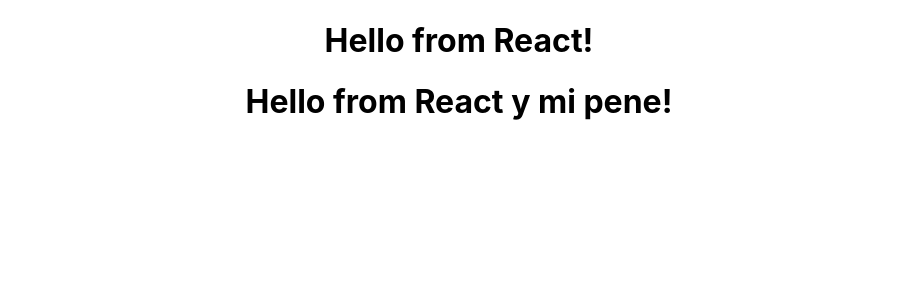
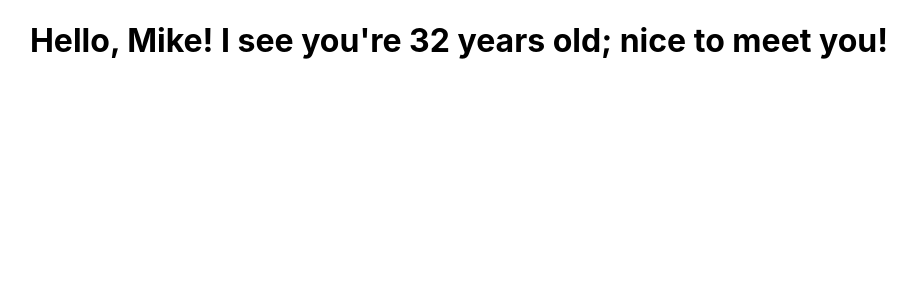
Before and after one commit to Parbelaez/react_01_cifs, a React (Create React App) app in the folder my-app/: page / in a window 1280 px wide. Shown: the top 300 px of the page, without its empty margins (181-1098 px from the left). Built offline with nearby package versions, Linux system fonts and the light colour scheme.

Commit message:
Create theFunctionalGreetingWith Props component

```diff
--- a/my-app/src/App.js
+++ b/my-app/src/App.js
@@ -1,13 +1,11 @@
 import logo from './logo.svg';
 import './App.css';
-import FunctionalGreeting from './components/FunctionalGreeting';
 import FunctionalGreetingWithProps from './components/FunctionalGreetingWithProps';
 
 function App() {
   return (
     <div className="App">
-      <FunctionalGreeting />
-      <FunctionalGreetingWithProps />
+      <FunctionalGreetingWithProps greeting="nice to meet you!" name="Mike" age="32"/>
     </div>
   );
 }
--- a/my-app/src/components/FunctionalGreetingWithProps.js
+++ b/my-app/src/components/FunctionalGreetingWithProps.js
@@ -3,6 +3,9 @@
 import React from "react";
 
 
-const FunctionalGreetingWithProps = () => <h1>Hello from React y mi pene!</h1>
+const FunctionalGreetingWithProps = (props) => {
+    console.log(props);
+    return <h1>Hello, {props.name}! I see you're {props.age} years old; {props.greeting}</h1>
+};
 
-export default FunctionalGreetingWithProps
+export default FunctionalGreetingWithProps;
```
